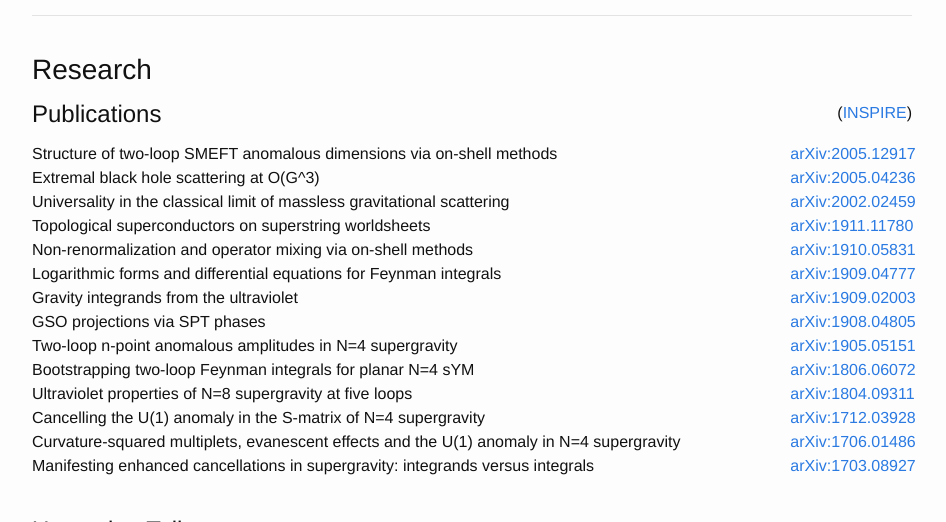
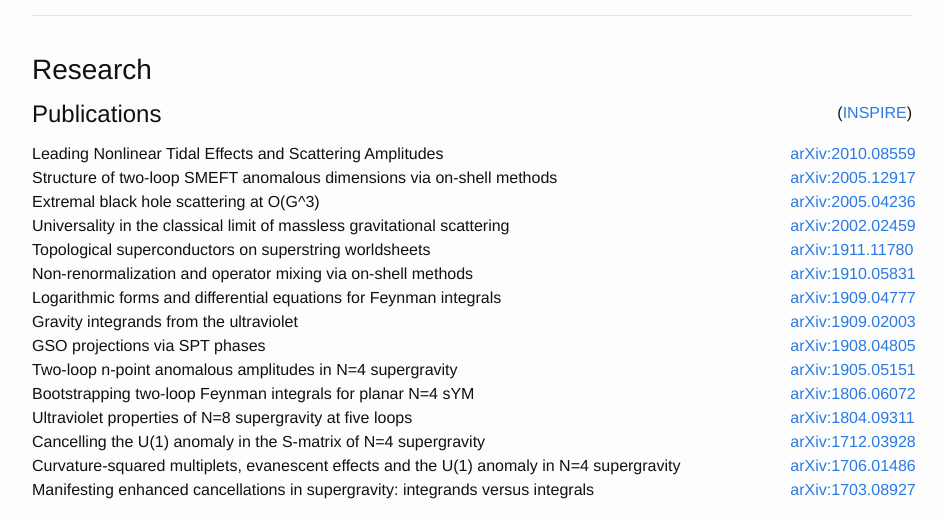
Before and after one commit to julioparra/julioparra.github.io, a Jekyll site: the page built from index.md, in a window 1280 px wide and 900 px high, cut to the strip 378-900 px from the top of the window. Shown: the whole strip, without its empty margins (168-1114 px from the left). Built offline with Jekyll 4.4.1, drawn with Linux system fonts in a browser that asks for light colours; nearby versions of some CDN libraries.

Commit message:
Added tidal paper

```diff
--- a/index.md
+++ b/index.md
@@ -32,6 +32,10 @@
   <div class="row">
     <div class="col-md-10 col-0"> <h4> Publications </h4> </div>
     <div class="col-md-2 col-12" style="vertical-align: middle; text-align:right"> (<a href="http://inspirehep.net/author/profile/J.Parra.Martinez.1">INSPIRE</a>) </div>
+  </div>
+  <div class="row">
+    <div class="col-md-10 col-0">Leading Nonlinear Tidal Effects and Scattering Amplitudes</div>
+    <div class="col-md-2 col-12" style="text-align:right"> <a href="http://arxiv.org/abs/2010.08559">arXiv:2010.08559</a> </div>
   </div>
   <div class="row">
     <div class="col-md-10 col-0">Structure of two-loop SMEFT anomalous dimensions via on-shell methods </div>
```
